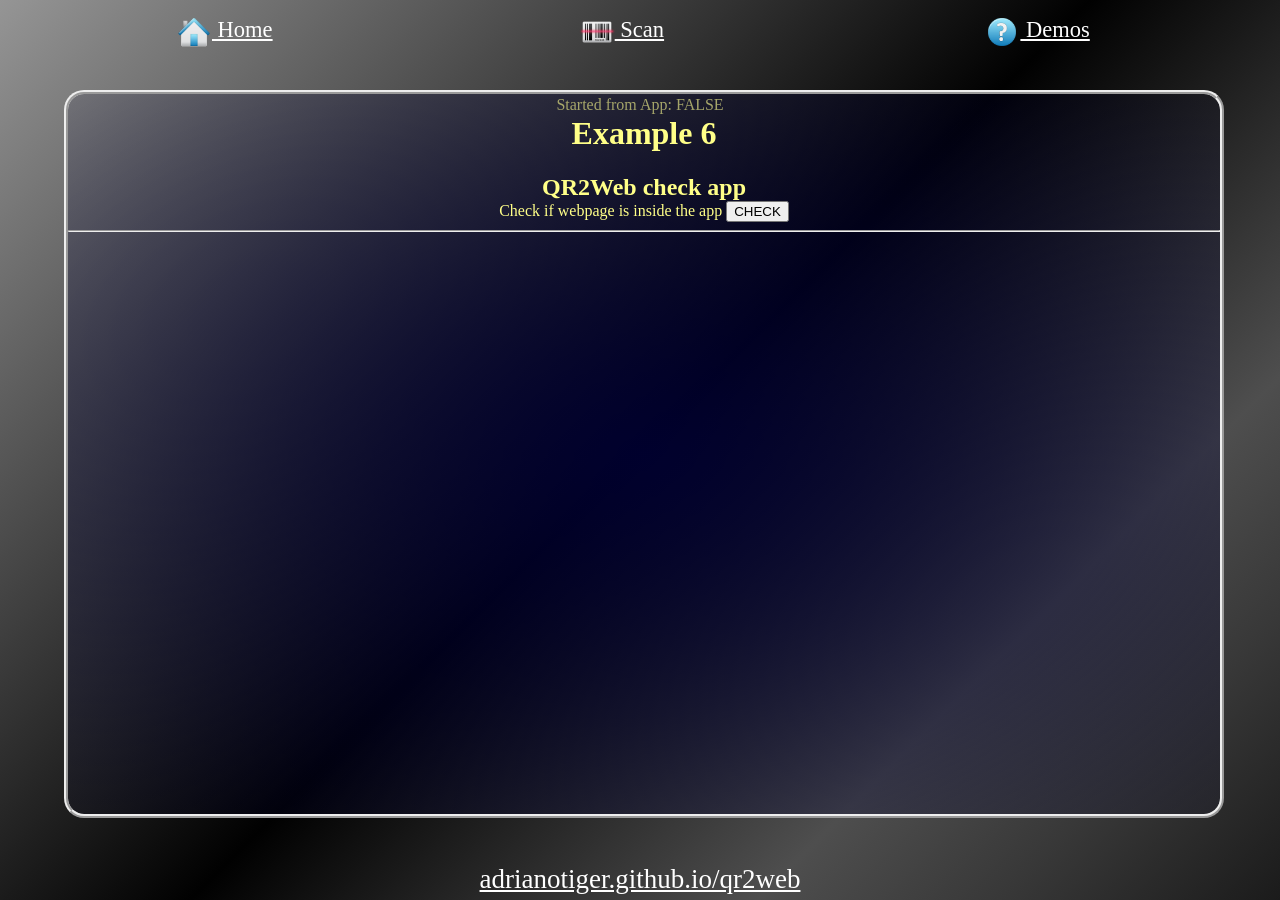
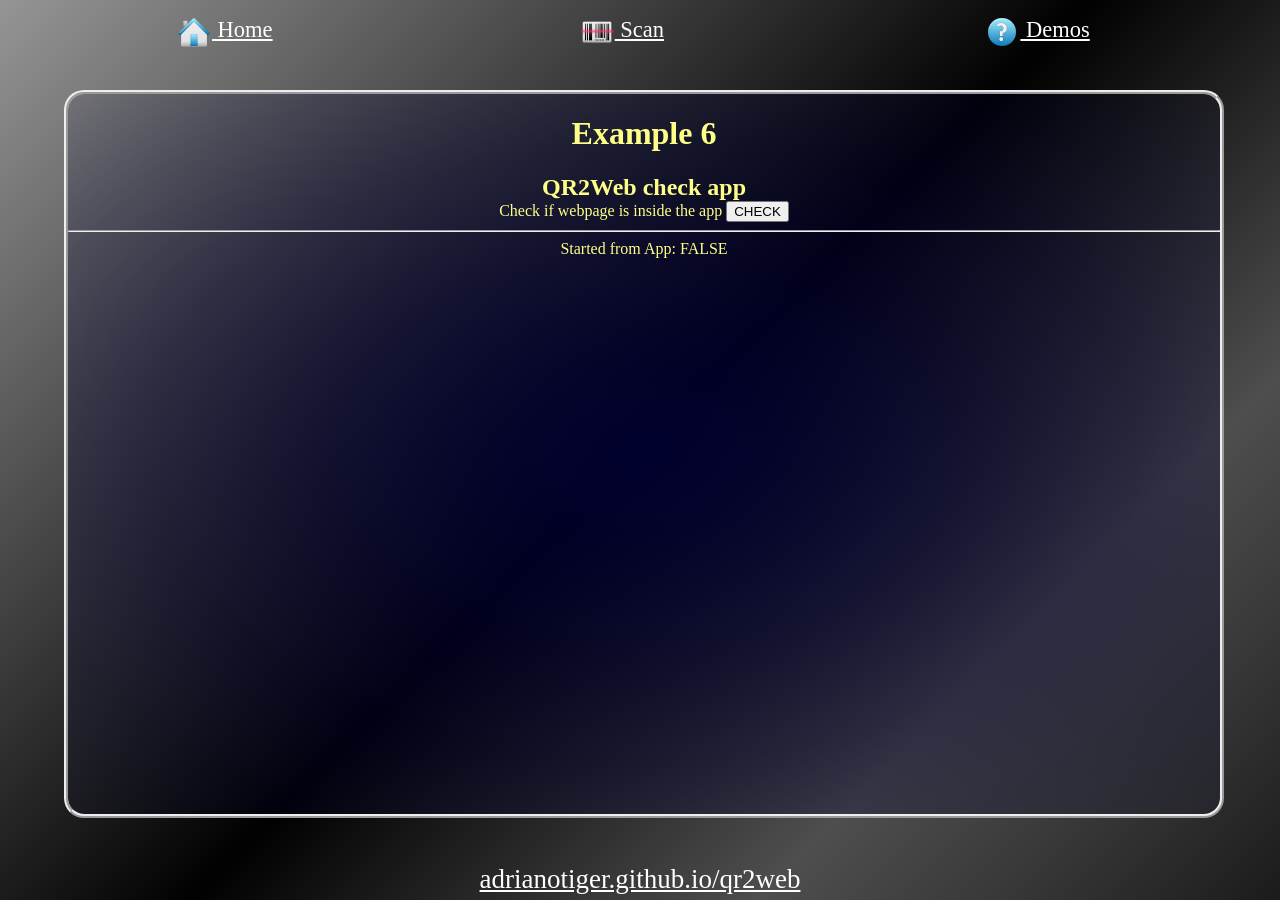
Before and after one commit to Adrianotiger/qr2web, a Jekyll site: the page built from demos/example6.html, in a window 1280 px wide. Built offline with Jekyll 4.4.1, drawn with Linux system fonts in a browser that asks for light colours; part of the change alters nothing that is shown.

Commit message:
update example 6

```diff
--- a/demos/example6.html
+++ b/demos/example6.html
@@ -11,7 +11,7 @@ title: QR2Web check app
     function check() {
         var d = document.createElement("div");
         d.appendChild(document.createTextNode("Started from App: " + (checkFromApp() ? "TRUE" : "FALSE")));
-        document.body.appendChild(d);
+        document.getElementById('checkLog').appendChild(d);
     }
 
 </script>
@@ -22,6 +22,7 @@ title: QR2Web check app
 
   <input type='button' value='CHECK' onclick='check();' />
   <br><hr>
+  <div id="checkLog"></div>
   <script>
     addEventListener("load", ()=>{
       // leave at least 10ms to let the app set the QR2WEB const.
```
